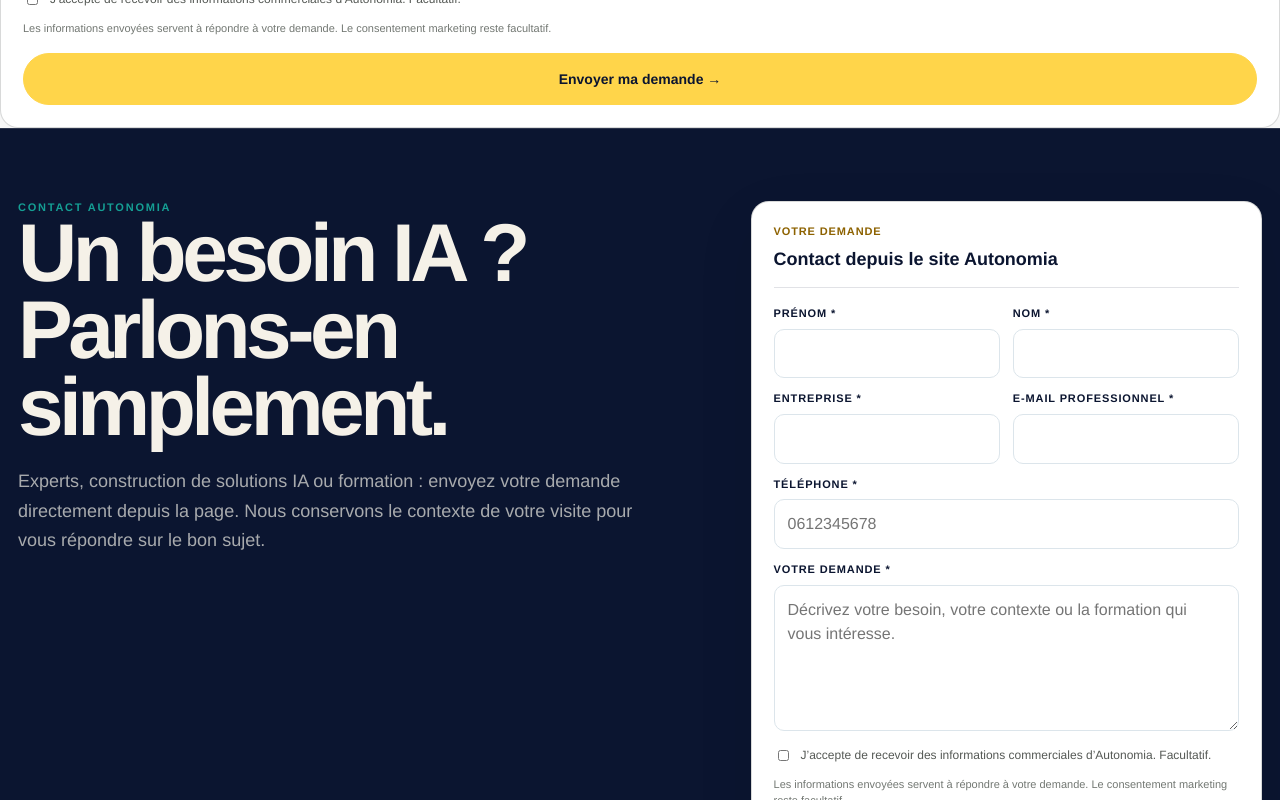
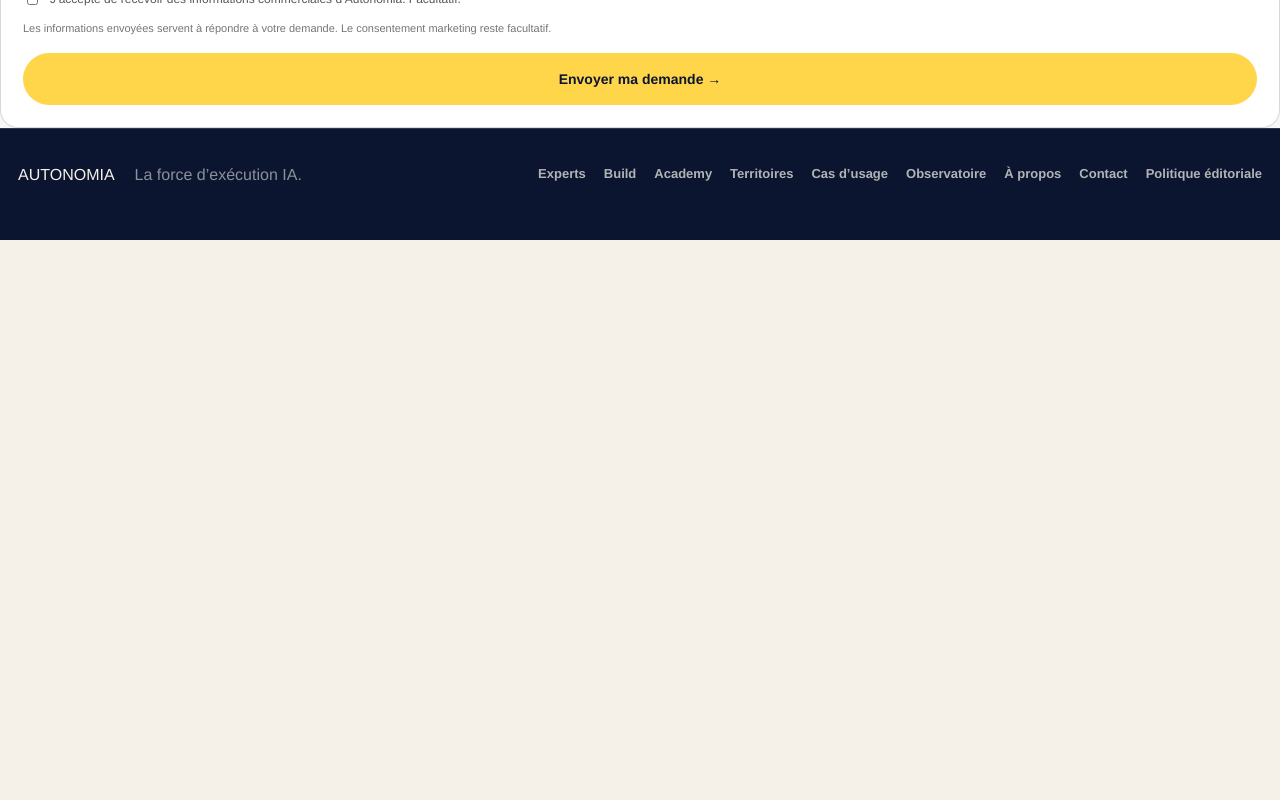
Before and after one commit to aristote-app/Autonomia-MCP, a Next.js app in the folder site/: page /contact in a window 1280 px wide. Shown: the part 1360-2160 px from the top of the page. After the commit the page ends 1600 px from the top, so only its background shows below. Built offline with nearby package versions, Linux system fonts and the light colour scheme; no server answers.

Commit message:
Hide duplicate footer contact block on contact page

```diff
--- a/site/components/SiteFooter.js
+++ b/site/components/SiteFooter.js
@@ -1,4 +1,7 @@
+"use client";
+
 import Link from "next/link";
+import { usePathname } from "next/navigation";
 import AutonomiaMark from "@/components/AutonomiaMark";
 import QuickContactForm from "@/components/QuickContactForm";
 
@@ -7,11 +10,14 @@ function normalizedPhone(value = "") {
 }
 
 export default function SiteFooter() {
+  const pathname = usePathname();
+  const hideContactBlock = pathname === "/contact";
   const phone = (process.env.NEXT_PUBLIC_CONTACT_PHONE || "").trim();
   const email = (process.env.NEXT_PUBLIC_CONTACT_EMAIL || "").trim();
 
   return (
     <footer className="globalSiteFooter" id="contact">
+      {!hideContactBlock && (
         <section className="globalFooterContact">
           <div className="globalFooterContactCopy">
             <p className="eyebrow">CONTACT AUTONOMIA</p>
@@ -38,6 +44,7 @@ export default function SiteFooter() {
             />
           </div>
         </section>
+      )}
 
       <div className="globalFooterBottom">
         <div className="brand footerBrand">
```
Lines whose indentation alone changed are shown as unchanged.
